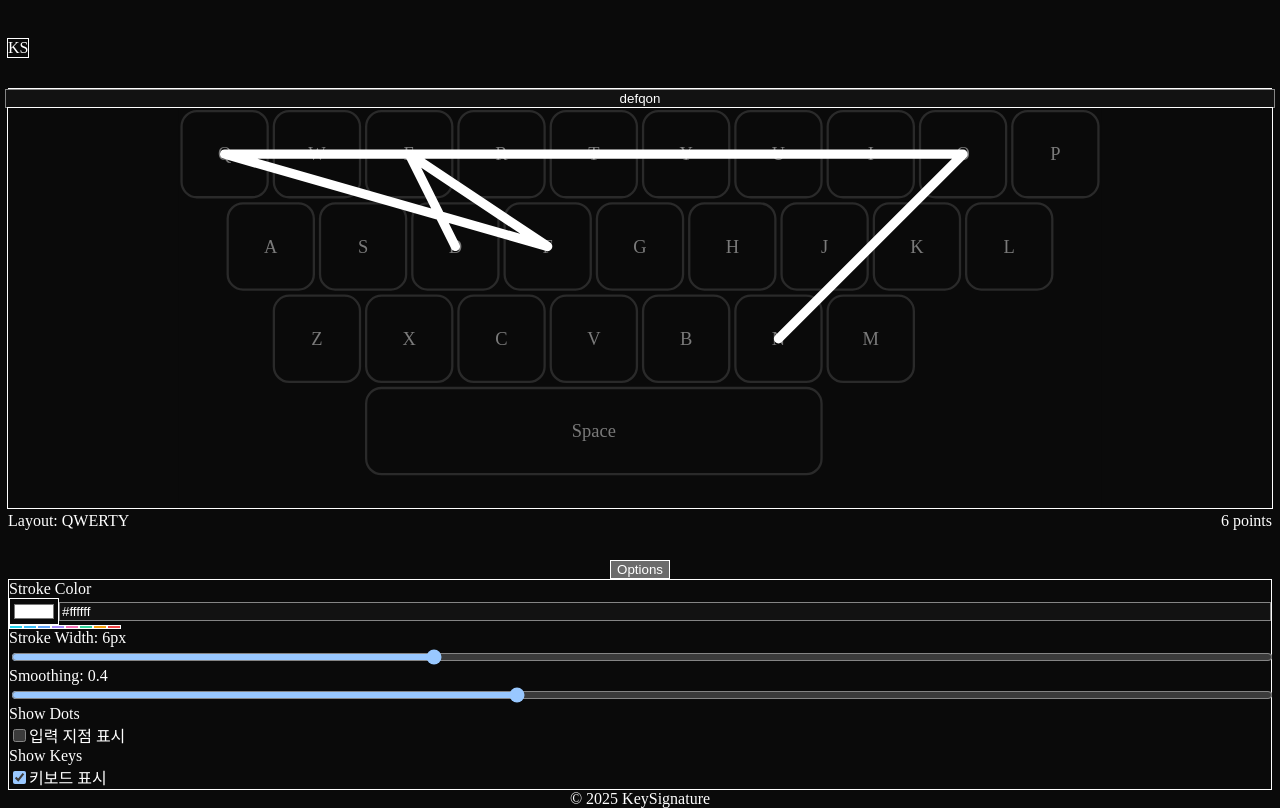
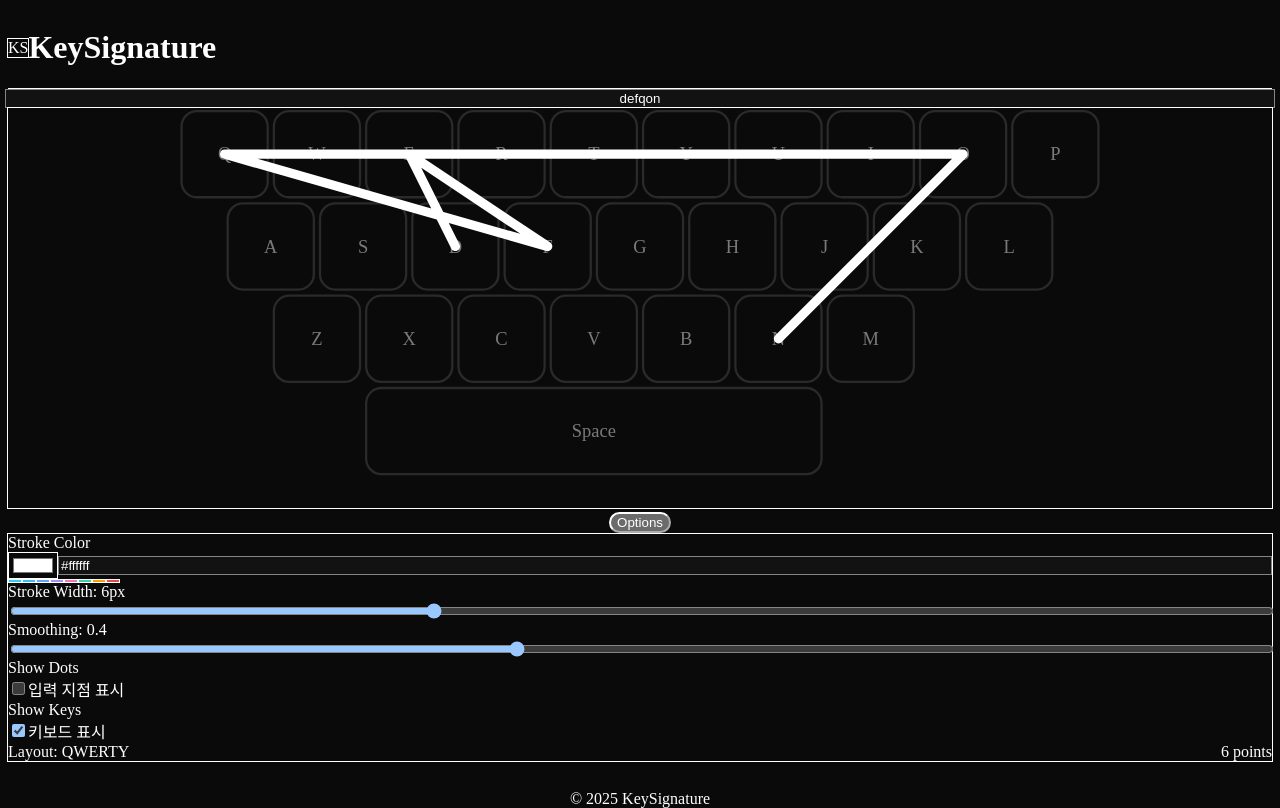
Before and after one commit to Yang-woo/keysignature, a React (Vite) app: page / in a window 1280 px wide. Both pictures are taken after a click on the button "Options". Built offline with nearby package versions, Linux system fonts and the light colour scheme.

Commit message:
refine input ui and relocate stats

```diff
--- a/src/App.tsx
+++ b/src/App.tsx
@@ -62,10 +62,10 @@ export default function App() {
       <header className="sticky top-0 z-20 bg-[#0a0a0a] border-b border-white/20">
         <div className="mx-auto max-w-5xl px-4 py-3 flex items-center justify-between">
           <div className="flex items-center gap-3">
-            <div className="h-7 w-7 rounded-md bg-cyan-500/20 ring-1 ring-cyan-400/30 grid place-items-center">
-              <span className="text-cyan-300 text-xs font-bold">KS</span>
+            <div className="h-7 w-7 rounded-md bg-white/10 ring-1 ring-white/30 grid place-items-center">
+              <span className="text-white text-xs font-bold">KS</span>
             </div>
-            <h1 className="text-lg font-semibold tracking-tight bg-clip-text text-transparent bg-gradient-to-r from-cyan-300 to-emerald-300">
+            <h1 className="text-lg font-semibold tracking-tight text-white">
               KeySignature
             </h1>
             <span className="ml-2 text-xs text-white/50 hidden sm:inline">
@@ -104,7 +104,7 @@ export default function App() {
         <input
           value={text}
           onChange={(e) => setText(e.target.value)}
-          className="w-full max-w-md px-4 py-2.5 rounded-lg bg-white/5 border border-white/10 outline-none focus:ring-2 focus:ring-cyan-500/60 text-center"
+          className="w-full max-w-md px-4 py-4 rounded-xl bg-white/10 border border-white/20 outline-none focus:ring-2 focus:ring-cyan-500/60 text-center text-lg"
         />
 
         <section className="w-full">
@@ -119,23 +119,18 @@ export default function App() {
             keys={qwertyLayout.keys}
             onKeyClick={handleKeyClick}
           />
-          <div className="mt-2 flex items-center justify-between text-xs text-white/40">
-            <span>Layout: QWERTY</span>
-            <span>{points.length} points</span>
-          </div>
         </section>
 
-        <div className="mt-auto w-full">
-          <div className="flex justify-center">
+        <div className="w-full flex justify-center">
           <button
             onClick={() => setShowOptions((v) => !v)}
-              className="px-4 py-2 rounded-lg bg-white/10 hover:bg-white/15 border border-white/20 text-sm"
+            className="px-5 py-2.5 rounded-full bg-gradient-to-r from-cyan-500 to-emerald-500 text-black font-medium shadow hover:opacity-90"
           >
             Options
           </button>
         </div>
         {showOptions && (
-            <section className="mt-4 rounded-2xl border border-white/10 bg-white/[0.04] p-4 grid gap-4 sm:grid-cols-2">
+          <section className="w-full mt-4 rounded-2xl border border-white/10 bg-white/[0.04] p-4 grid gap-4 sm:grid-cols-2">
             <div className="grid gap-2">
               <label className="text-xs text-white/60">Stroke Color</label>
                 <div className="flex items-center gap-3">
@@ -225,9 +220,13 @@ export default function App() {
                   키보드 표시
                 </label>
               </div>
+
+              <div className="col-span-full mt-4 flex items-center justify-between text-xs text-white/40">
+                <span>Layout: QWERTY</span>
+                <span>{points.length} points</span>
+              </div>
             </section>
         )}
-        </div>
       </main>
 
       <footer className="mx-auto max-w-5xl px-4 py-6 text-xs text-white/40">
```
Lines whose indentation alone changed are shown as unchanged.
